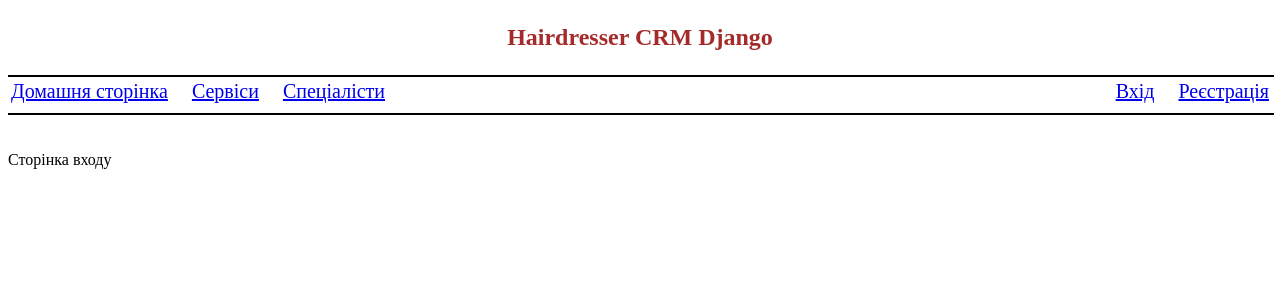
After one commit to SerhiiGu/hairdresser_django, a Django app: template shop1/templates/login.html in a window 1280 px wide. The commit adds this page. Shown: the top 300 px of the page. Run offline with Django 4.2, Linux system fonts and the light colour scheme; the template is opened without the code that fills it, so the values that code supplies are empty.

Commit message:
endpoint+some templates

```diff
--- /dev/null
+++ b/shop1/templates/base.html
@@ -0,0 +1,14 @@
+<!DOCTYPE html>
+<html lang="en">
+<head>
+    <meta charset="UTF-8">
+    <title>{% block title %} Hairdresser CRM Django {% endblock %}</title>
+</head>
+<body>
+{% include 'includes/head.html' %}
+
+{% block content %}
+{% endblock content %}
+
+</body>
+</html>
--- /dev/null
+++ b/shop1/templates/includes/head.html
@@ -0,0 +1,18 @@
+<p align="center" style="font-size: 24px; color: brown"><b>Hairdresser CRM Django</b></p>
+<div style="width:100%; height:100%; border:1px solid black;"> </div>
+<table align="left">
+    <td>
+        <a href="{% url 'root_handler' %}" style="font-size: 20px">Домашня сторінка</a> &emsp;
+        <a href="{% url 'services' %}" style="font-size: 20px">Сервіси</a> &emsp;
+        <a href="{% url 'specialist' %}" style="font-size: 20px">Спеціалісти</a>
+    </td>
+</table>
+<table align="right">
+    <td>
+        <a href="{% url 'login' %}" style="font-size: 20px">Вхід</a> &emsp;
+        <a href="{% url 'register' %}" style="font-size: 20px">Реєстрація</a>
+    </td>
+</table>
+<br><br>
+<div style="width:100%; height:100%; border:1px solid black;"> </div>
+<br><br>
--- /dev/null
+++ b/shop1/templates/login.html
@@ -0,0 +1,7 @@
+{% extends "base.html" %}
+
+{% block title %} Вхід {% endblock %}
+
+{% block content %}
+Сторінка входу
+{% endblock content %}
--- a/shop1/urls.py
+++ b/shop1/urls.py
@@ -3,10 +3,10 @@
 
 
 urlpatterns = [
-    path('', shop1.views.root_handler),
-    path('services/', shop1.views.services_handler),
+    path('', shop1.views.root_handler, name='root_handler'),
+    path('services/', shop1.views.services_handler, name='services'),
     path('services/<int:service_id>/', shop1.views.service_id_handler),
-    path('specialist/', shop1.views.specialist_handler),
+    path('specialist/', shop1.views.specialist_handler, name='specialist'),
     path('specialist/<specialist_id>/', shop1.views.specialist_id_handler),
     path('booking/', shop1.views.booking_handler),
     path('user/', shop1.views.user_page),
@@ -14,6 +14,6 @@
     path('panel/booking/', shop1.views.panel_booking_page),
     path('panel/specialist/', shop1.views.panel_specialist_page),
     path('panel/specialist/<specialist_id>', shop1.views.panel_specialist_id_page),
-    path('login/', shop1.views.login_handler),
-    path('register/', shop1.views.register_handler),
+    path('login/', shop1.views.login_handler, name='login'),
+    path('register/', shop1.views.register_handler, name='register'),
 ]
```
Also changed, not shown: shop1/templates/index.html (+7 -10 lines), shop1/templates/register.html (added, +7 -0 lines), shop1/templates/services.html (added, +7 -0 lines), shop1/templates/specialist.html (added, +7 -0 lines), shop1/views.py (+4 -4 lines).
